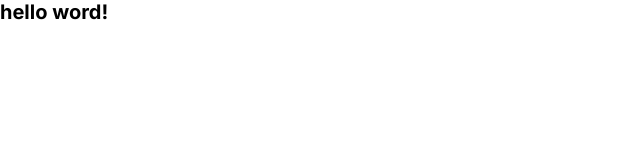
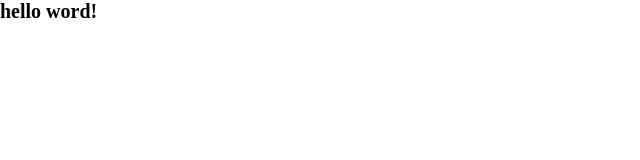
Before and after one commit to MathMattar/product-list-with-cart-main, a Next.js app: page / in a window 1280 px wide. Shown: the top 160 px of the page, without its empty margins (0-640 px from the left). Built offline with nearby package versions, Linux system fonts and the light colour scheme.

Commit message:
feat: create design system

```diff
--- a/src/app/layout.tsx
+++ b/src/app/layout.tsx
@@ -1,13 +1,17 @@
-import type { Metadata } from "next";
-import { Inter } from "next/font/google";
+import type { Metadata } from 'next';
+import { Red_Hat_Text } from 'next/font/google';
 import '@/styles/global.scss';
 
-
-const inter = Inter({ subsets: ["latin"] });
+const redHatText = Red_Hat_Text({
+  subsets: ['latin'],
+  fallback: ['sans-serif'],
+  weight: ['400', '600'],
+  variable: '--font',
+});
 
 export const metadata: Metadata = {
-  title: "Create Next App",
-  description: "Generated by create next app",
+  title: 'Create Next App',
+  description: 'Generated by create next app',
 };
 
 export default function RootLayout({
@@ -17,7 +21,7 @@ export default function RootLayout({
 }>) {
   return (
     <html lang="en">
-      <body className={inter.className}>{children}</body>
+      <body className={redHatText.variable}>{children}</body>
     </html>
   );
 }
--- a/src/styles/shared/reset.scss
+++ b/src/styles/shared/reset.scss
@@ -8,6 +8,7 @@
 
 html {
   font-size: 62.5%;
+  font-family: var(--font);
   scroll-behavior: smooth;
   scroll-margin-top: 2rem;
 }
--- a/src/styles/theme/breakpoints.scss
+++ b/src/styles/theme/breakpoints.scss
@@ -0,0 +1,41 @@
+//480px
+@mixin xs {
+    @media (max-width: 30em) {
+      @content;
+    }
+  }
+
+  //640px
+  @mixin sm {
+    @media (max-width: 40em) {
+      @content;
+    }
+  }
+
+  //768px
+  @mixin md {
+    @media (max-width: 48em) {
+      @content;
+    }
+  }
+
+  //1024px
+  @mixin lg {
+    @media (max-width: 64em) {
+      @content;
+    }
+  }
+
+  //1280px
+  @mixin xl {
+    @media (max-width: 80em) {
+      @content;
+    }
+  }
+
+  //1440px
+  @mixin xxl {
+    @media (min-width: 90em) {
+      @content;
+    }
+  }
--- a/src/styles/theme/colors.scss
+++ b/src/styles/theme/colors.scss
@@ -1,41 +1,10 @@
-//480px
-@mixin xs {
-  @media (max-width: 30em) {
-    @content;
-  }
-}
-
-//640px
-@mixin sm {
-  @media (max-width: 40em) {
-    @content;
-  }
-}
-
-//768px
-@mixin md {
-  @media (max-width: 48em) {
-    @content;
-  }
-}
-
-//1024px
-@mixin lg {
-  @media (max-width: 64em) {
-    @content;
-  }
-}
-
-//1280px
-@mixin xl {
-  @media (max-width: 80em) {
-    @content;
-  }
-}
-
-//1440px
-@mixin xxl {
-  @media (min-width: 90em) {
-    @content;
-  }
-}
+$red: #c73b0f;
+$rose-900: #260f08;
+$rose-500: #87635a;
+$rose-400: #ad8a85;
+$rose-300: #caafa7;
+$rose-100: #f5eeec;
+$rose-50: #fcf8f6;
+$green: #1ea575;
+$black: #000000;
+$white: #ffffff;
--- a/src/styles/theme/fonts.scss
+++ b/src/styles/theme/fonts.scss
@@ -0,0 +1,28 @@
+@mixin title {
+  font-size: 5.6rem;
+  font-weight: 600;
+  line-height: 1.2;
+}
+
+@mixin subtitle {
+  font-size: 2.4rem;
+  font-weight: 600;
+  line-height: 1.25;
+}
+
+@mixin highlighted {
+  font-size: 1.6rem;
+  font-weight: 600;
+  line-height: 1.5;
+}
+
+@mixin p {
+  font-size: 1.4rem;
+  line-height: 1.5;
+}
+
+@mixin strong {
+  font-size: 1.4rem;
+  font-weight: 600;
+  line-height: 1.5;
+}
--- /dev/null
+++ b/src/styles/theme/spacings.scss
@@ -0,0 +1,6 @@
+$s-1100: 88px;
+$s-500: 400px;
+$s-400: 32px;
+$s-200: 16px;
+$s-100: 8px;
+$s-50: 4px;
```
